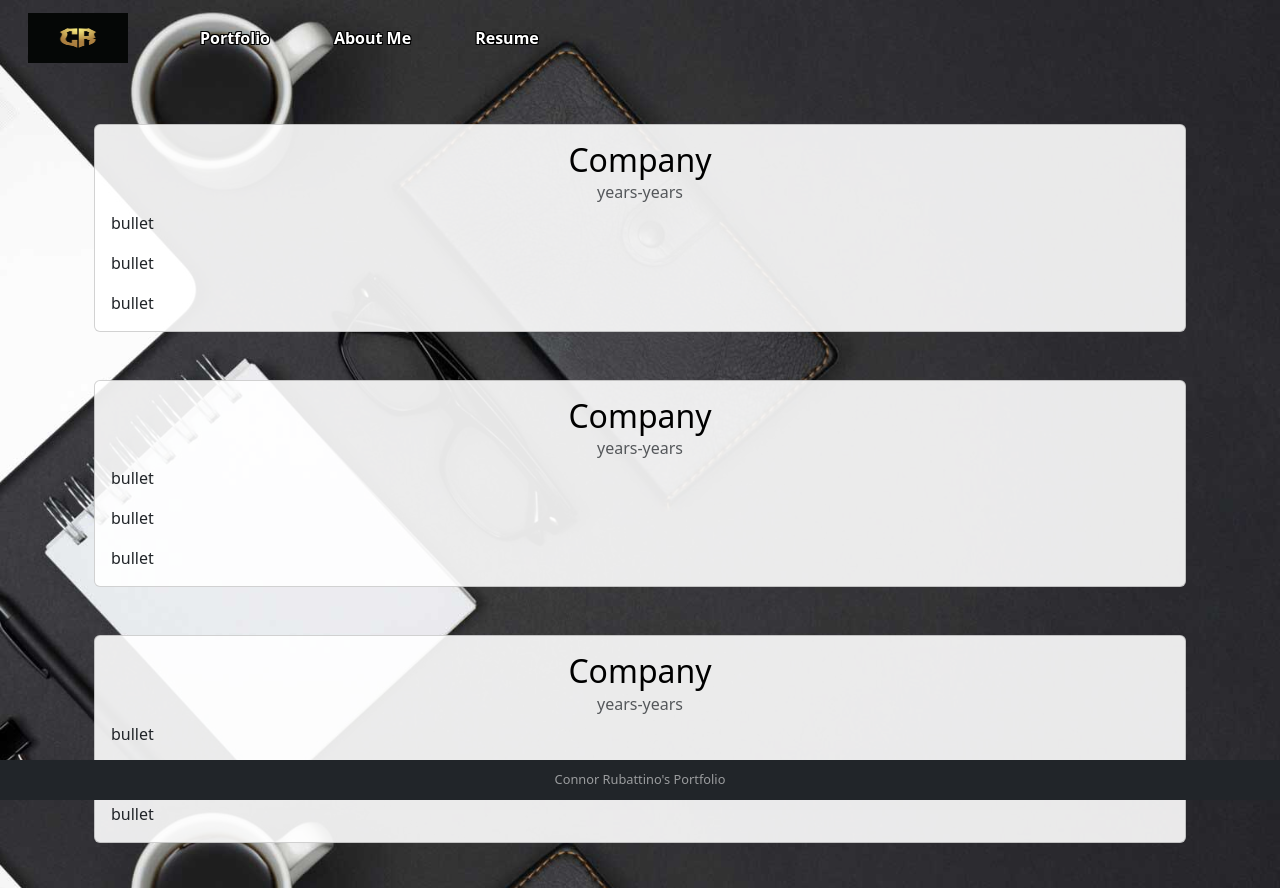
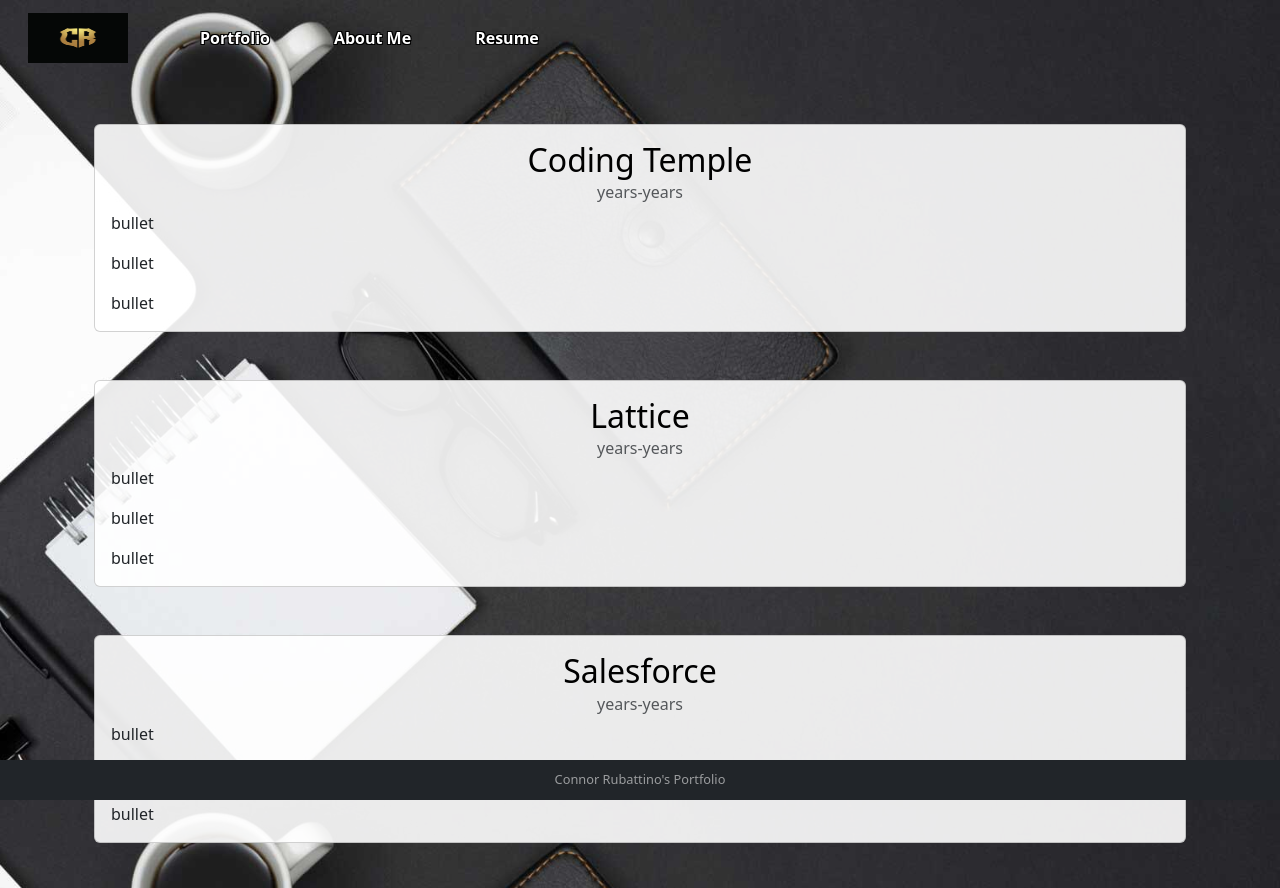
Before and after one commit to connorrubattino/cr_portfolio, a React (Vite) app: page /resume in a window 1280 px wide. Built offline with nearby package versions, Linux system fonts and the light colour scheme.

Commit message:
resume updates

```diff
--- a/src/views/Resume.tsx
+++ b/src/views/Resume.tsx
@@ -12,7 +12,7 @@
             <Container className='custom-container'>
                 <Card style={{ width: '100%' }} className="mt-5 card bg-white-trans">
                     <Card.Body>
-                        <Card.Title style={{ color: 'black' }} className='text-center' as="h2">Company</Card.Title>
+                        <Card.Title style={{ color: 'black' }} className='text-center' as="h2">Coding Temple</Card.Title>
                         <Card.Subtitle className="mb-2 text-muted text-center">years-years</Card.Subtitle>
                         <Card.Text>
                             bullet
@@ -27,7 +27,7 @@
                 </Card>
                 <Card style={{ width: '100%' }} className="mt-5 card bg-white-trans">
                     <Card.Body>
-                        <Card.Title style={{ color: 'black' }} className='text-center' as="h2">Company</Card.Title>
+                        <Card.Title style={{ color: 'black' }} className='text-center' as="h2">Lattice</Card.Title>
                         <Card.Subtitle className="mb-2 text-muted text-center">years-years</Card.Subtitle>
                         <Card.Text>
                             bullet
@@ -42,7 +42,7 @@
                 </Card>
                 <Card style={{ width: '100%' }} className="mt-5 card bg-white-trans">
                     <Card.Body>
-                        <Card.Title style={{ color: 'black' }} className='text-center' as="h2">Company</Card.Title>
+                        <Card.Title style={{ color: 'black' }} className='text-center' as="h2">Salesforce</Card.Title>
                         <Card.Subtitle className="mb-2 text-muted text-center">years-years</Card.Subtitle>
                         <Card.Text>
                             bullet
```
